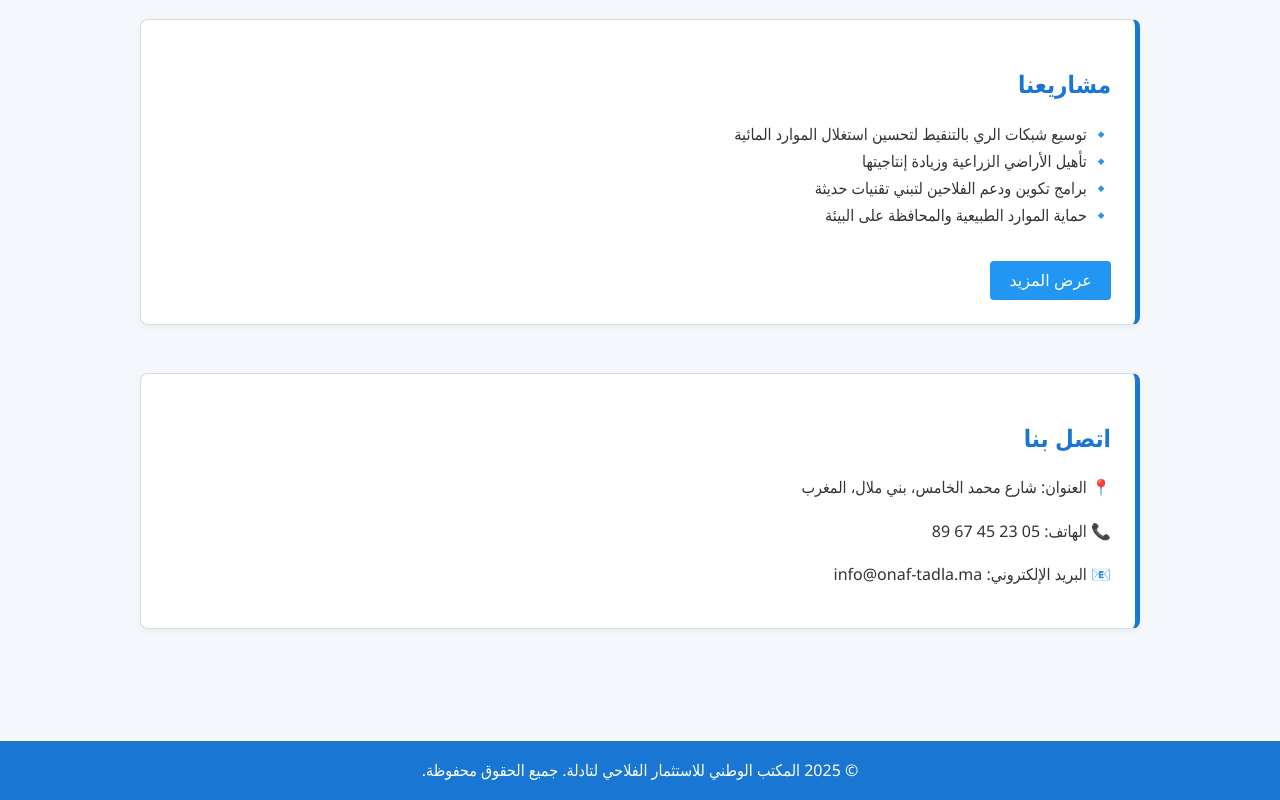
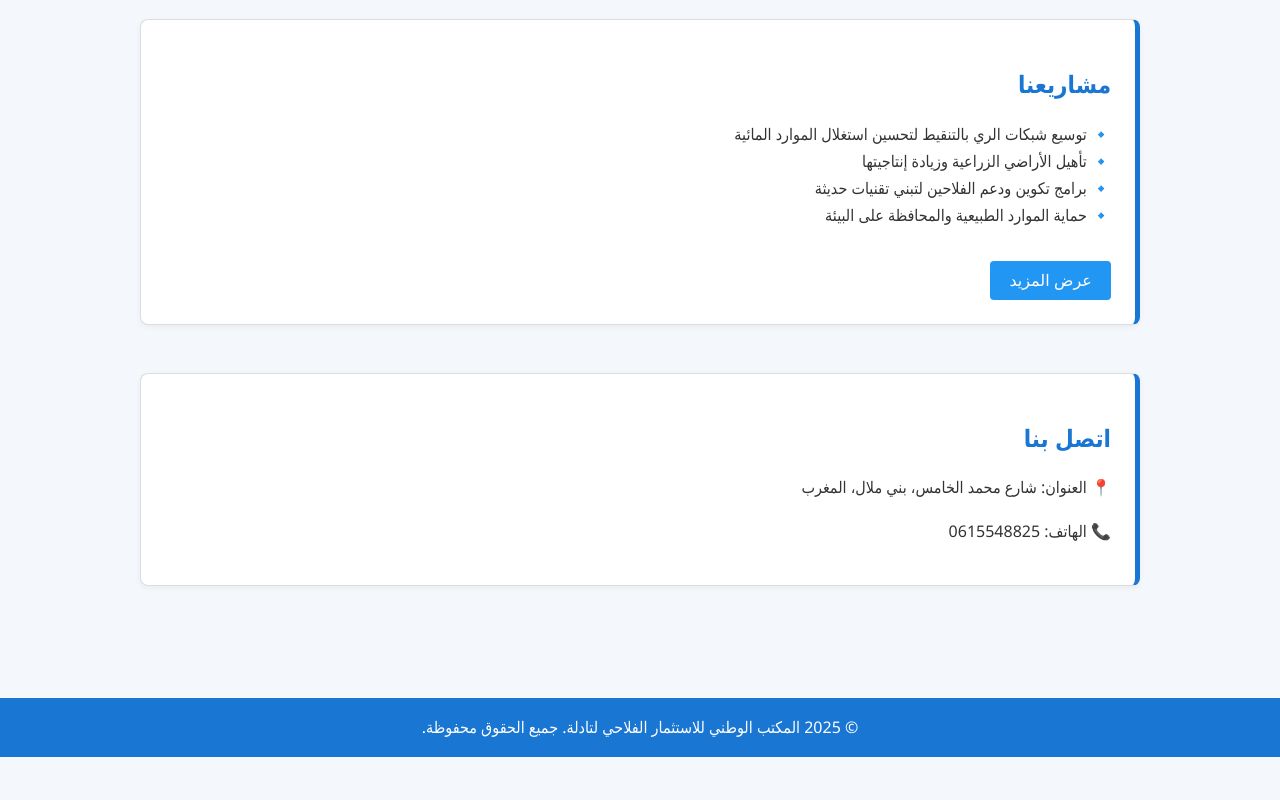
Before and after one commit to Yssnnkdr/NEW-FOLDER, a plain HTML site: page index.html in a window 1280 px wide. Shown: the part 474-1274 px from the top of the page. After the commit the page ends 1231 px from the top, so only its background shows below. Drawn offline with Linux system fonts and the light colour scheme.

Commit message:
ta3dil lk

```diff
--- a/index.html
+++ b/index.html
@@ -137,8 +137,7 @@
   <section id="contact">
     <h2>اتصل بنا</h2>
     <p>📍 العنوان: شارع محمد الخامس، بني ملال، المغرب</p>
-    <p>📞 الهاتف: 05 23 45 67 89</p>
-    <p>📧 البريد الإلكتروني: info@onaf-tadla.ma</p>
+    <p>📞 الهاتف: 0615548825</p>
   </section>
 </div>
 
```
